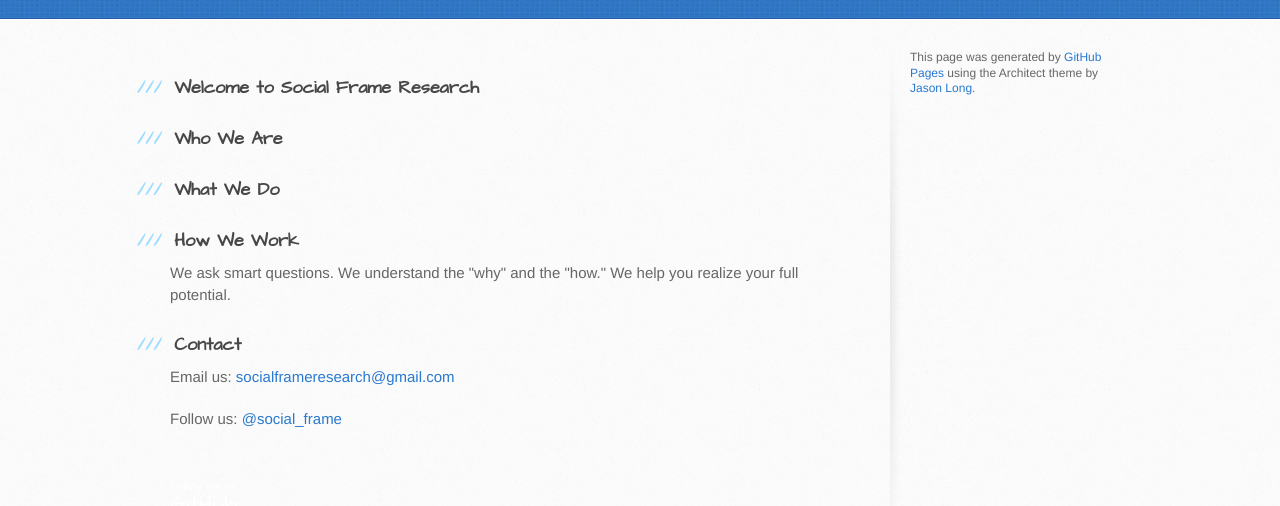
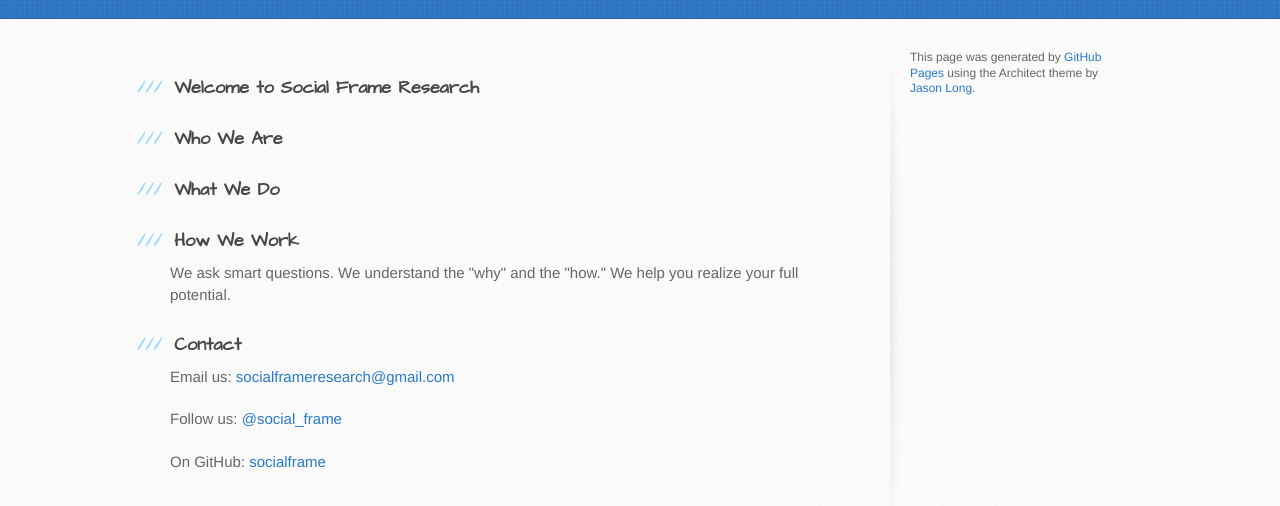
Before and after one commit to dianabelliott/socialframe.github.io, a plain HTML site: page index.html in a window 1280 px wide. Shown: the part 288-794 px from the top of the page. Drawn offline with Linux system fonts and the light colour scheme.

Commit message:
Update index.html

```diff
--- a/index.html
+++ b/index.html
@@ -45,7 +45,7 @@
 
 <p>Email us: <a href="mailto:socialframeresearch@gmail.com">socialframeresearch@gmail.com</a></p>
 <p>Follow us: <a href="https://twitter.com/social_frame">@social_frame</a></p>
-<a href="https://github.com/socialframe" class="button"><small>Follow me on</small> GitHub</a>
+<p>On GitHub: <a href="https://github.com/socialframe"> socialframe</a></p>
         </section>
 
         <aside id="sidebar">
```
